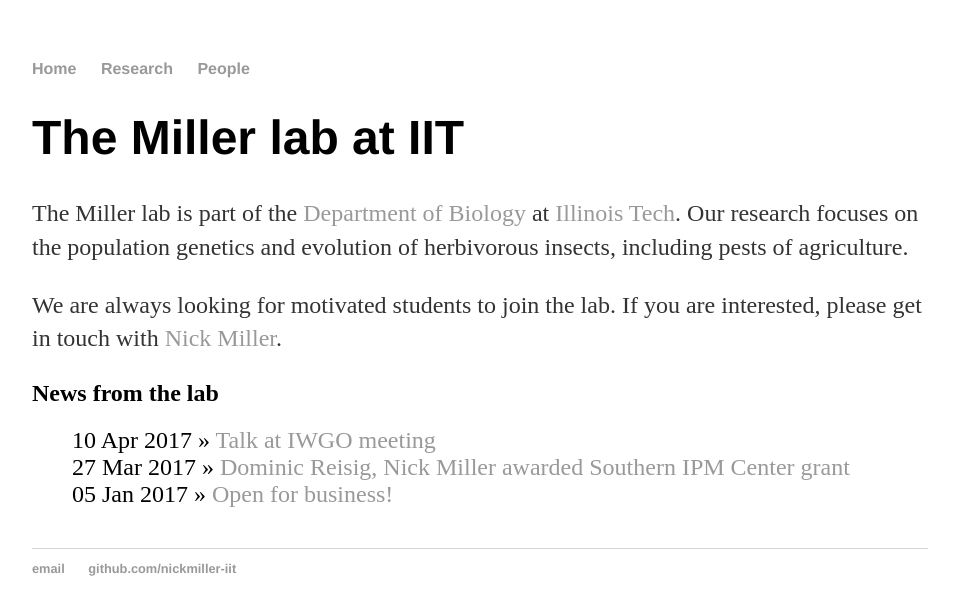
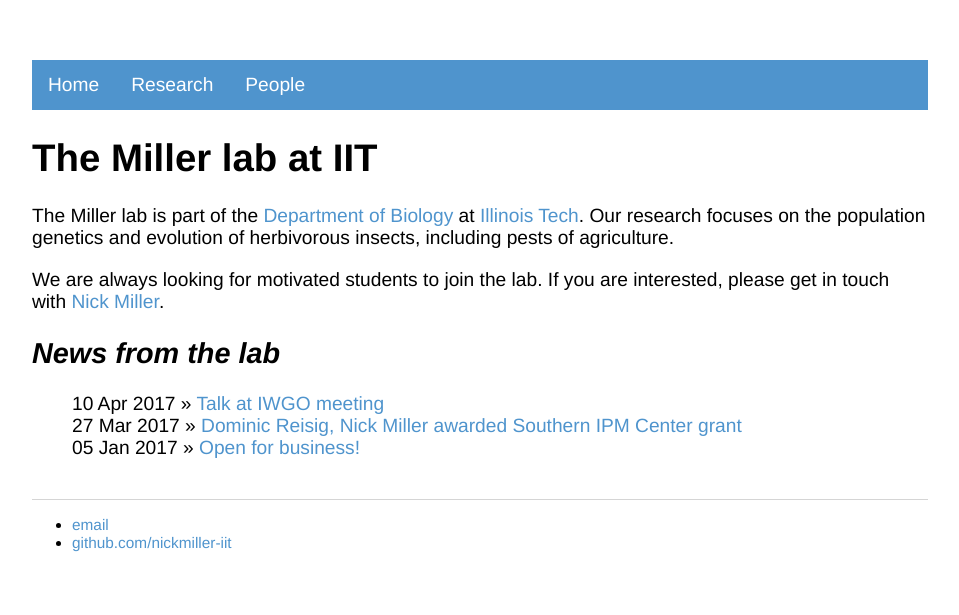
Before and after one commit to nickmiller-iit/nickmiller-iit.github.io, a Jekyll site: the page built from index.html, in a window 1280 px wide. Shown: the top 615 px of the page, without its empty margins (160-1119 px from the left). Built offline with Jekyll 4.4.1, drawn with Linux system fonts in a browser that asks for light colours.

Commit message:
complete theme overhaul

```diff
--- a/css/main.scss
+++ b/css/main.scss
@@ -664,46 +664,111 @@
 
 /* End colour definitions */
 
+
+/*Colour palette to use*/
+
+$basic-text: $black;
+$link-text: $steelblue3;
+$visited-link-text: $steelblue4;
+$nav-link: $white;
+$nav-bg: $steelblue3;
+$nav-hover: $steelblue4;
+
+
+/*End palette*/
+
+/*Font sets*/
+
+$sans-set: Helvetica, Arial, sans-serif;
+
+$serif-set: Times, serif;
+
+/*End font sets*/
+
 body {
 	margin: 60px auto;
     width: 70%;
-}
-nav ul, footer ul {
-    font-family:'Helvetica', 'Arial', 'Sans-Serif';
-    padding: 0px;
-    list-style: none;
-    font-weight: bold;
-}
-nav ul li, footer ul li {
-    display: inline;
-    margin-right: 20px;
-}
+	font-family: $sans-set;
+	font-size: 1.2em;
+	color: $basic-text;
+
 	a {
 		text-decoration: none;
-    color: #999;
+		color: $link-text;
 	}
+
+
 	a:hover {
     	text-decoration: underline;
 	}
+
+	a:visited {
+		color: $visited-link-text;
+	}
+
 	h1 {
-    font-size: 3em;
-    font-family:'Helvetica', 'Arial', 'Sans-Serif';
+		font-size: 2em;
 	}
-p {
+
+	h2 {
 		font-size: 1.5em;
-    line-height: 1.4em;
-    color: #333;
-}
-footer {
-    border-top: 1px solid #d5d5d5;
-    font-size: .8em;
+		font-style: italic;
 	}
 
 	ul.posts {
     margin: 20px auto 40px;
-    font-size: 1.5em;
 	}
 
 	ul.posts li {
  	   list-style: none;
 	}
+
+
+
+	/*Navigation bar*/
+	nav {
+
+		ul {
+			list-style-type: none;
+			margin: 0;
+			padding: 0;
+			overflow: hidden;
+			background-color: $nav-bg;
+		}
+
+		li {
+			float: left;
+		}
+
+		li a {
+			display: block;
+			color: $nav-link;
+			text-align: center;
+			padding: 14px 16px;
+			text-decoration: none;		}
+
+		a {
+			padding: 8px;
+			background: $nav-bg;
+			display: block;
+		}
+
+		li a:visited {
+			color: $nav-link;
+		}
+
+		li a:hover {
+			background-color: $nav-hover;
+			text-decoration: none;
+		}
+	}
+
+
+	//footer
+	footer {
+    	border-top: 1px solid #d5d5d5;
+    	font-size: .8em;
+	}
+	//end footer
+
+}
```
Lines whose indentation alone changed are shown as unchanged.
